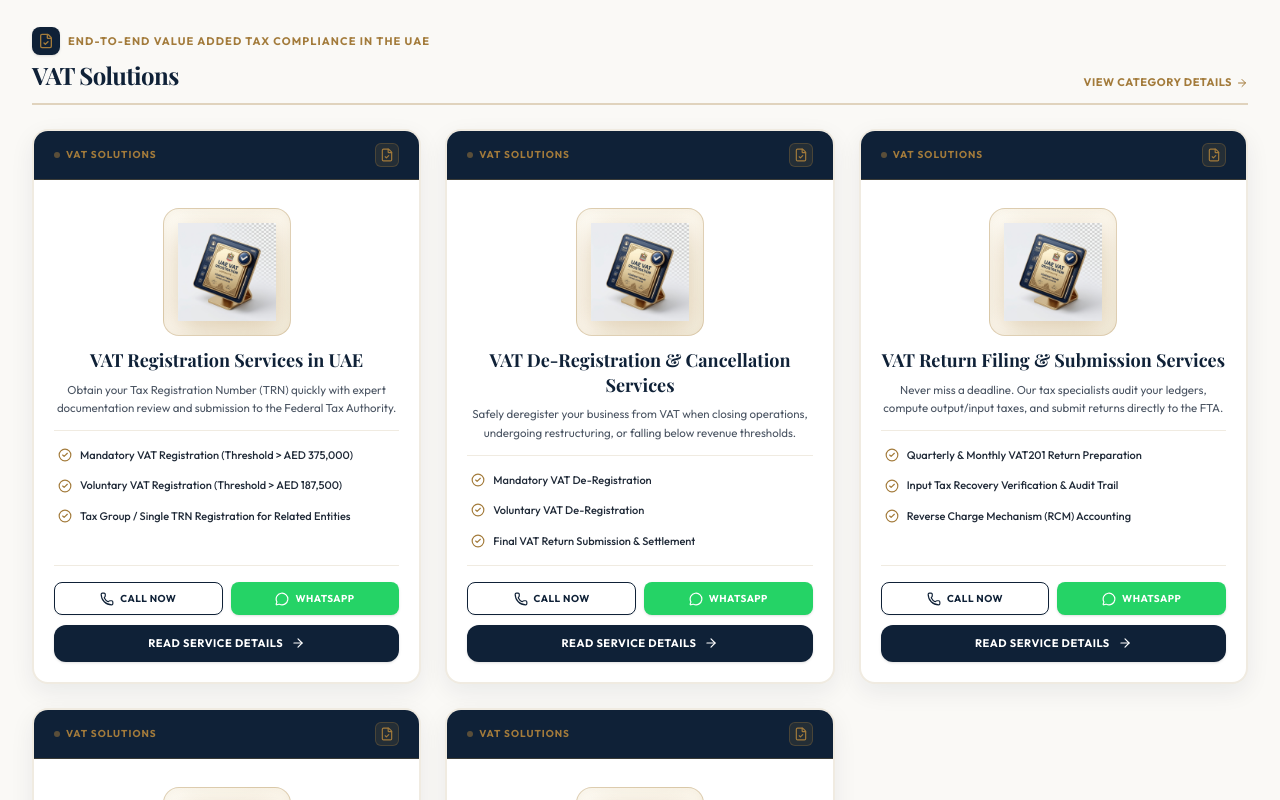
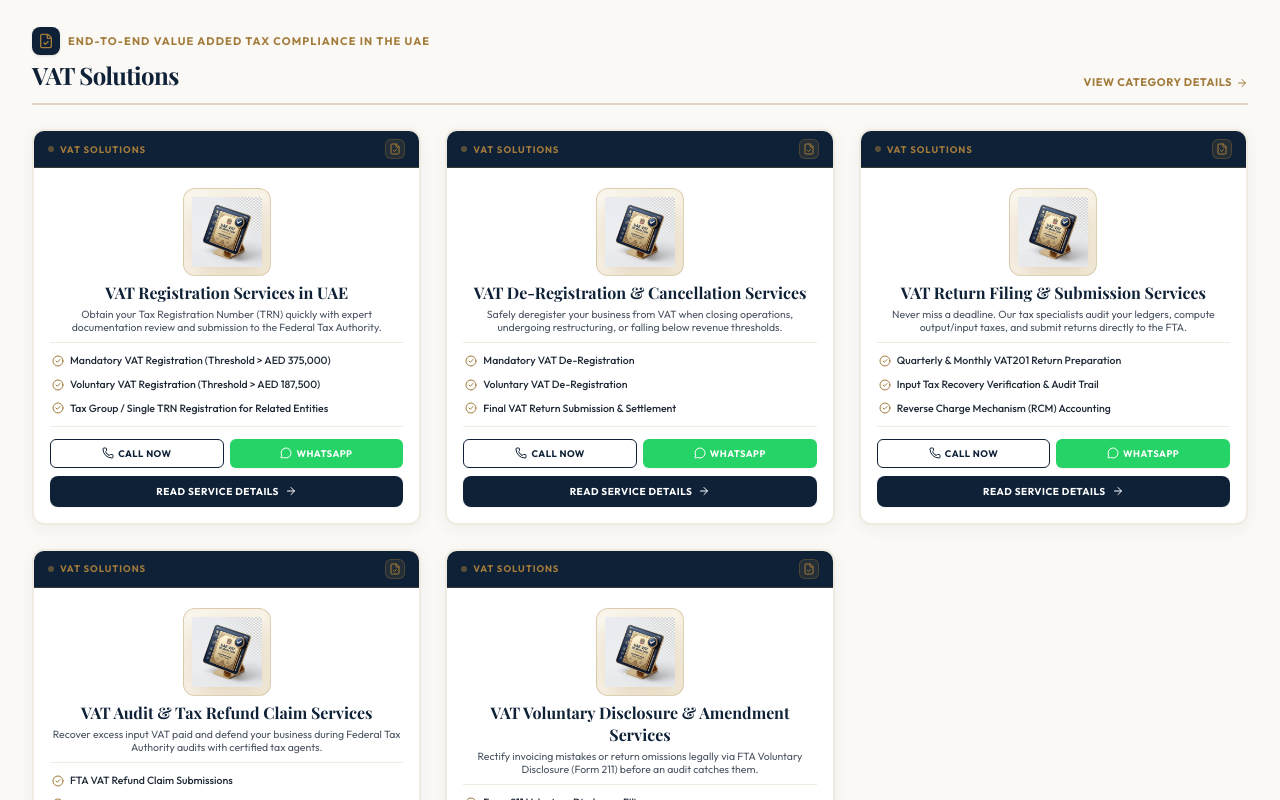
Before and after one commit to BARAD-IDRISH/cgc, a Next.js app: page / in a window 1280 px wide. Shown: the part 1600-2400 px from the top of the page. Built offline with nearby package versions, Linux system fonts and the light colour scheme; a web font is replaced by a local one.

Commit message:
Streamline and reduce vertical height of service cards

```diff
--- a/src/components/ServicesOverview.tsx
+++ b/src/components/ServicesOverview.tsx
@@ -140,65 +140,65 @@ export default function ServicesOverview() {
                         whileInView={{ opacity: 1, y: 0 }}
                         viewport={{ once: true, margin: "-30px" }}
                         transition={{ duration: 0.35, delay: idx * 0.04 }}
-                        className="bg-[#FFFFFF] rounded-2xl border-2 border-[#F0EBE1] hover:border-[#A37B3B] transition-all duration-300 flex flex-col justify-between group shadow-[0_8px_24px_rgba(15,33,55,0.07)] hover:shadow-[0_18px_40px_rgba(163,123,59,0.2)] hover:-translate-y-1.5 relative overflow-hidden text-center sm:text-left"
+                        className="bg-[#FFFFFF] rounded-xl border-2 border-[#F0EBE1] hover:border-[#A37B3B] transition-all duration-300 flex flex-col justify-between group shadow-[0_4px_16px_rgba(15,33,55,0.05)] hover:shadow-[0_12px_28px_rgba(163,123,59,0.16)] hover:-translate-y-1 relative overflow-hidden text-center sm:text-left"
                       >
                         {/* 1. Executive Top Header Bar */}
-                        <div className="bg-[#0F2137] px-5 py-3 flex items-center justify-between border-b border-[#A37B3B]/30">
-                          <span className="text-[10px] font-bold text-[#A37B3B] uppercase tracking-widest flex items-center gap-1.5">
+                        <div className="bg-[#0F2137] px-3.5 py-2 flex items-center justify-between border-b border-[#A37B3B]/30">
+                          <span className="text-[9.5px] font-bold text-[#A37B3B] uppercase tracking-widest flex items-center gap-1.5">
                             <span className="w-1.5 h-1.5 rounded-full bg-[#A37B3B] inline-block animate-pulse" />
                             {cat.name}
                           </span>
-                          <div className="w-6 h-6 rounded-md bg-[#A37B3B]/15 border border-[#A37B3B]/30 flex items-center justify-center text-[#A37B3B]">
-                            <ItemIcon className="w-3.5 h-3.5" />
+                          <div className="w-5 h-5 rounded-md bg-[#A37B3B]/15 border border-[#A37B3B]/30 flex items-center justify-center text-[#A37B3B]">
+                            <ItemIcon className="w-3 h-3" />
                           </div>
                         </div>
 
-                        <div className="p-5 flex-1 flex flex-col justify-between">
+                        <div className="p-3.5 sm:p-4 flex-1 flex flex-col justify-between">
                           <div>
-                            {/* 2. 3D Glass Showcase Container */}
-                            <div className="relative w-32 h-32 mx-auto my-2 rounded-2xl bg-gradient-to-br from-[#FFFDF7] via-[#FDF9F0] to-[#F5EFE0] border border-[#A37B3B]/35 p-3.5 shadow-[inset_0_2px_10px_rgba(163,123,59,0.08)] group-hover:shadow-[0_8px_20px_rgba(163,123,59,0.25)] group-hover:scale-105 transition-all duration-300 flex items-center justify-center overflow-hidden">
+                            {/* 2. 3D Glass Showcase Container (Compact Size) */}
+                            <div className="relative w-20 h-20 sm:w-22 sm:h-22 mx-auto my-1 rounded-xl bg-gradient-to-br from-[#FFFDF7] via-[#FDF9F0] to-[#F5EFE0] border border-[#A37B3B]/35 p-2 shadow-[inset_0_1px_6px_rgba(163,123,59,0.08)] group-hover:shadow-[0_6px_16px_rgba(163,123,59,0.2)] group-hover:scale-105 transition-all duration-300 flex items-center justify-center overflow-hidden">
                               <div className="relative w-full h-full">
                                 <Image
                                   src={cat.image}
                                   alt={service.title}
                                   fill
-                                  className="object-contain drop-shadow-[0_8px_16px_rgba(163,123,59,0.35)] transform group-hover:rotate-2 transition-transform duration-300"
+                                  className="object-contain drop-shadow-[0_6px_12px_rgba(163,123,59,0.3)] transform group-hover:rotate-2 transition-transform duration-300"
                                 />
                               </div>
                             </div>
 
                             {/* Sub-service Title */}
-                            <h4 className="text-lg font-serif font-bold text-[#0F2137] group-hover:text-[#A37B3B] transition-colors leading-snug mt-3 mb-2 text-center">
+                            <h4 className="text-sm sm:text-base font-serif font-bold text-[#0F2137] group-hover:text-[#A37B3B] transition-colors leading-snug mt-1.5 mb-1 text-center">
                               {service.title}
                             </h4>
 
                             {/* Short Description */}
-                            <p className="text-[#4B5563] text-[11.5px] leading-relaxed font-normal mb-3 line-clamp-2 text-center">
+                            <p className="text-[#4B5563] text-[10.5px] leading-tight font-normal mb-2 line-clamp-2 text-center">
                               {service.shortDesc}
                             </p>
 
                             {/* Scope Bullet Highlights */}
-                            <div className="pt-3 border-t border-[#F0EBE1] space-y-1.5 text-[11px] text-[#1F2937] font-normal">
+                            <div className="pt-2 border-t border-[#F0EBE1] space-y-1 text-[10.5px] text-[#1F2937] font-normal">
                               {service.subServices.slice(0, 3).map((sub, sIdx) => (
-                                <div key={sIdx} className="flex items-center gap-2 p-1 rounded-md hover:bg-[#A37B3B]/10 transition-colors justify-center sm:justify-start">
-                                  <CheckCircle2 className="w-3.5 h-3.5 text-[#A37B3B] shrink-0" />
+                                <div key={sIdx} className="flex items-center gap-1.5 p-0.5 rounded-md hover:bg-[#A37B3B]/10 transition-colors justify-center sm:justify-start">
+                                  <CheckCircle2 className="w-3 h-3 text-[#A37B3B] shrink-0" />
                                   <span className="line-clamp-1 text-[#1F2937] font-medium">{sub}</span>
                                 </div>
                               ))}
                             </div>
                           </div>
 
-                          {/* 3. Dual-Tone Action Bar */}
-                          <div className="pt-4 mt-3 border-t border-[#F0EBE1] space-y-2.5">
+                          {/* 3. Compact Action Buttons */}
+                          <div className="pt-3 mt-2 border-t border-[#F0EBE1] space-y-2">
 
                             {/* Call & WhatsApp Action Buttons */}
-                            <div className="grid grid-cols-2 gap-2">
+                            <div className="grid grid-cols-2 gap-1.5">
                               {/* Call Button */}
                               <a
                                 href={phoneUrl}
-                                className="inline-flex items-center justify-center gap-1.5 py-2 px-2 text-[10px] font-bold uppercase tracking-wider rounded-lg border border-[#0F2137] text-[#0F2137] bg-[#FFFFFF] hover:bg-[#0F2137] hover:text-[#FFFFFF] transition-all duration-200 shadow-xs"
+                                className="inline-flex items-center justify-center gap-1 py-1.5 px-2 text-[9.5px] font-bold uppercase tracking-wider rounded-md border border-[#0F2137] text-[#0F2137] bg-[#FFFFFF] hover:bg-[#0F2137] hover:text-[#FFFFFF] transition-all duration-200"
                               >
-                                <Phone className="w-3.5 h-3.5 shrink-0" />
+                                <Phone className="w-3 h-3 shrink-0" />
                                 <span>Call Now</span>
                               </a>
 
@@ -207,9 +207,9 @@ export default function ServicesOverview() {
                                 href={whatsappUrl}
                                 target="_blank"
                                 rel="noopener noreferrer"
-                                className="inline-flex items-center justify-center gap-1.5 py-2 px-2 text-[10px] font-bold uppercase tracking-wider rounded-lg bg-[#25D366] hover:bg-[#1faa53] text-[#FFFFFF] shadow-sm hover:shadow-md transition-all duration-200"
+                                className="inline-flex items-center justify-center gap-1 py-1.5 px-2 text-[9.5px] font-bold uppercase tracking-wider rounded-md bg-[#25D366] hover:bg-[#1faa53] text-[#FFFFFF] shadow-xs transition-all duration-200"
                               >
-                                <MessageCircle className="w-3.5 h-3.5 shrink-0" />
+                                <MessageCircle className="w-3 h-3 shrink-0" />
                                 <span>WhatsApp</span>
                               </a>
                             </div>
@@ -217,10 +217,10 @@ export default function ServicesOverview() {
                             {/* Full-width Explore Service Button */}
                             <Link
                               href={`/services/${service.slug}`}
-                              className="w-full py-2.5 px-3 rounded-xl bg-[#0F2137] hover:bg-[#A37B3B] text-[#FFFFFF] font-bold text-[11px] uppercase tracking-wider transition-all duration-300 flex items-center justify-center gap-2 shadow-sm group-hover:shadow-md"
+                              className="w-full py-2 px-2.5 rounded-lg bg-[#0F2137] hover:bg-[#A37B3B] text-[#FFFFFF] font-bold text-[10px] uppercase tracking-wider transition-all duration-300 flex items-center justify-center gap-1.5 shadow-xs"
                             >
                               <span>Read Service Details</span>
-                              <ArrowRight className="w-3.5 h-3.5 transform group-hover:translate-x-1 transition-transform" />
+                              <ArrowRight className="w-3 h-3 transform group-hover:translate-x-1 transition-transform" />
                             </Link>
 
                           </div>
```
